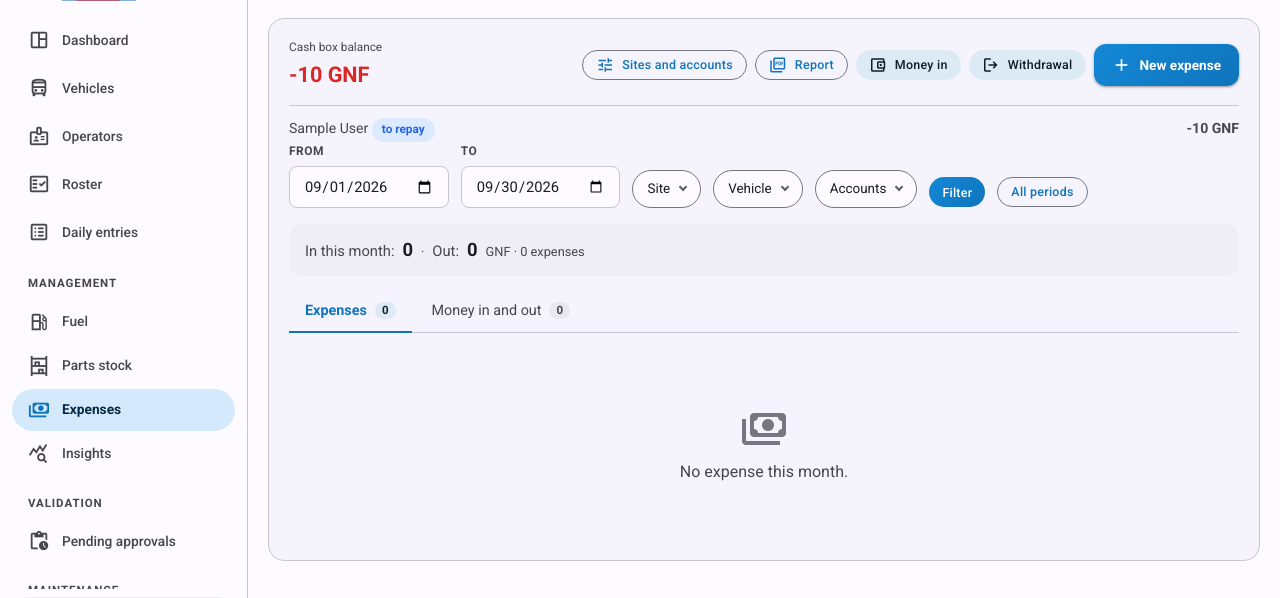
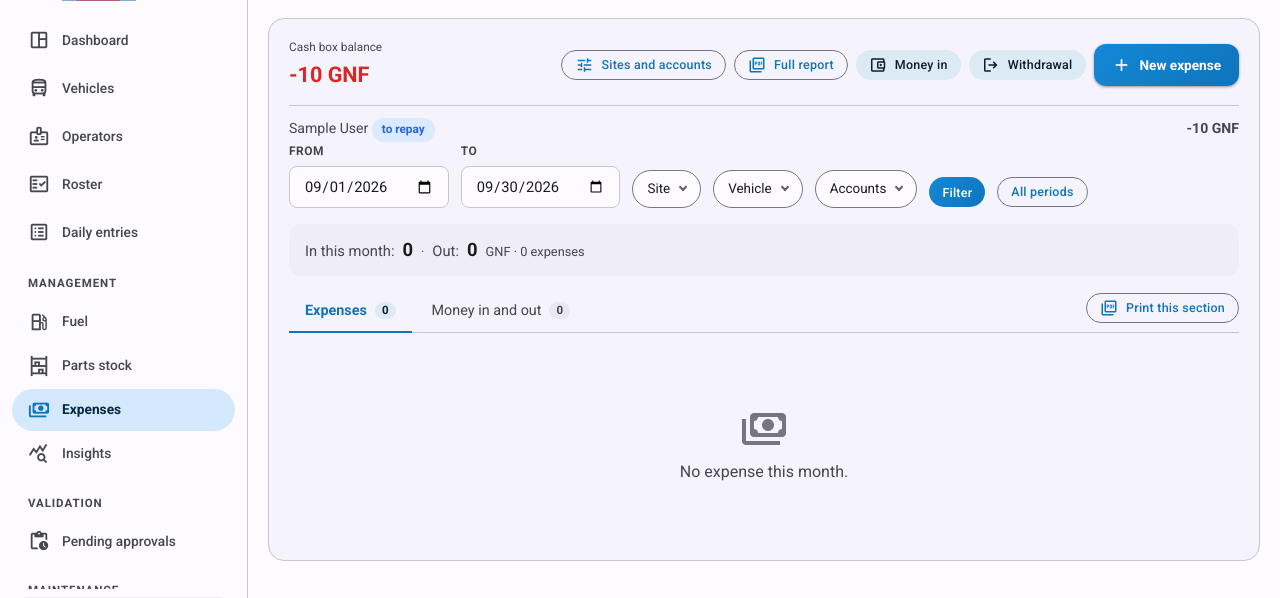
Before and after one commit to DialloOumar/zone_web, a Flask app: page /expenses in a window 1280 px wide. Shown: the part 58-656 px from the top of the page. Run offline with Flask 3, Linux system fonts and the light colour scheme; a user stored in the database is signed in; tables that the repository leaves empty hold one stand-in row (values such as "Sample post"); some libraries are stand-ins or nearby versions.

Commit message:
Print one section on its own, not only the whole book
The tabs split the book on screen but the report still came out whole, so
handing someone just the costs meant handing them the movements too.

The button in the header is now "Full report" and says what it does. The tab
bar carries a second one that prints the tab that is open, on the same period
and filters.

A section document is not the full one with a table removed: it is titled by
its section, the summary drops the boxes that would read zero, and the opening
and closing balances go -- half a book cannot carry them honestly, they depend
on both halves. The account balances leave the costs-only document too, being
about where money came from rather than what it bought.

The header button also stops carrying the tab in its link, which had been
riding along since the tabs landed and could be read as a section.

Co-Authored-By: Claude Opus 5 <noreply@anthropic.com>

```diff
--- a/blueprints/expenses.py
+++ b/blueprints/expenses.py
@@ -388,10 +388,12 @@ def index():
     kept = request.args.to_dict(flat=False)
     kept.pop("tab", None)
     tab_urls = {name: url_for("expenses.index", tab=name, **kept) for name in TABS}
+    # What a report link carries: the filters, never the tab or an earlier part.
+    report_args = {k: v for k, v in kept.items() if k != "part"}
 
     return render_template(
         "expenses.html", expenses=expenses, movements=movements,
-        tab=tab, tab_urls=tab_urls,
+        tab=tab, tab_urls=tab_urls, report_args=report_args,
         total=sum(e.amount for e in expenses),
         deposited=sum(m.amount for m in movements if m.kind == "depot"),
         withdrawn=sum(m.amount for m in movements if m.kind == "retrait"),
@@ -489,7 +491,7 @@ def delete(xid):
 REPORT_LIMIT = 1000   # rows in one document; flagged on the page when reached
 
 
-def _caisse_report(start, end, site_ids, vehicle_ids, account_ids):
+def _caisse_report(start, end, site_ids, vehicle_ids, account_ids, part=None):
     """The cash book for a window: what the box held when it opened, every
     movement in date order with the balance after each, and what is left.
 
@@ -520,7 +522,7 @@ def _caisse_report(start, end, site_ids, vehicle_ids, account_ids):
     # site or a machine the document is a list of costs, not a cash book, so it
     # starts from zero instead of quoting a figure that answers another question.
     opening = 0
-    if start and not filtered:
+    if start and not filtered and not part:
         paid = db.session.query(db.func.coalesce(db.func.sum(CashMovement.amount), 0))
         opening = ((paid.filter(CashMovement.kind == "depot",
                                 CashMovement.date < start).scalar() or 0)
@@ -559,6 +561,11 @@ def _caisse_report(start, end, site_ids, vehicle_ids, account_ids):
               "reference": x.payment_reference,
               "method": x.payment_method, "amount": x.amount}
              for x in cq.all()]
+    # One section on its own, when that is what was asked for.
+    if part == "depenses":
+        moves = []
+    elif part == "mouvements":
+        costs = []
     moves.sort(key=lambda r: r["date"])
     costs.sort(key=lambda r: r["date"])
     truncated = len(moves) + len(costs) > REPORT_LIMIT
@@ -569,6 +576,7 @@ def _caisse_report(start, end, site_ids, vehicle_ids, account_ids):
     total_spent = sum(r["amount"] for r in costs)
     return dict(
         moves=moves, costs=costs, opening=opening, filtered=filtered,
+        part=part,
         total_in=total_in, total_spent=total_spent,
         total_withdrawn=total_withdrawn,
         closing=opening + total_in - total_withdrawn - total_spent,
@@ -586,6 +594,12 @@ def export_print():
     t = get_t()
     start, end, date_from, date_to = _period_bounds()
     site_ids, vehicle_ids, account_ids = _ids("site"), _ids("vehicle"), _ids("account")
+    # Either half of the book can be printed on its own; anything else is both.
+    part = request.args.get("part")
+    if part not in TABS:
+        part = None
+    section_title = t["caisse.tab_expenses"] if part == "depenses" else (
+        t["caisse.tab_movements"] if part == "mouvements" else None)
 
     parts = []
     if start or end:
@@ -603,9 +617,9 @@ def export_print():
     return render_template(
         "caisse_print.html",
         back_url=url_for("expenses.index", **request.args.to_dict(flat=False)),
-        subtitle=subtitle,
+        subtitle=subtitle, section_title=section_title,
         generated=datetime.utcnow().strftime("%Y-%m-%d %H:%M"),
-        **_caisse_report(start, end, site_ids, vehicle_ids, account_ids))
+        **_caisse_report(start, end, site_ids, vehicle_ids, account_ids, part))
 
 
 # ── The two short lists the cashier keeps ────────────────────────────────────
--- a/help_content.py
+++ b/help_content.py
@@ -238,7 +238,8 @@ HELP_SECTIONS = [
                 "Le solde des comptes est affiché en haut : ce que la caisse doit encore à chacun, c'est-à-dire ce qu'il a avancé moins ce qui lui a été rendu. Un gérant remboursé retombe à zéro.",
                 "La liste est en deux onglets : « Dépenses » d'un côté, « Entrées et retraits » de l'autre. Le nombre sur chaque onglet dit ce qu'il contient. Un retrait n'est pas une dépense, c'est pourquoi les deux ne se mélangent pas.",
             "Chaque filtre est un menu déroulant : ouvrez-le et cochez plusieurs sites ou plusieurs véhicules à la fois.",
-                "« Rapport » suit les filtres affichés. Sans filtre c'est le cahier de caisse complet, avec solde d'ouverture et de clôture ; restreint à un site, c'est la liste des dépenses de ce site.",
+                "« Rapport global » suit les filtres affichés et imprime les deux tableaux : les dépenses et les entrées/retraits, avec solde d'ouverture et de clôture. Restreint à un site, c'est la liste des dépenses de ce site.",
+            "« Imprimer cette section » n'imprime que l'onglet ouvert — les dépenses seules, ou les entrées et retraits seuls. Les filtres et la période sont les mêmes que ceux affichés.",
                 "Pour toutes les dépenses d'une machine, cochez-la dans le filtre Véhicule — ou ouvrez sa fiche, qui les montre à côté de son entretien et de ses pièces.",
                 "Le carburant, l'entretien et les achats de pièces ne sont pas payés par cette caisse et n'apparaissent pas ici.",
                 "Le paiement se fait en espèces ou en mobile money.",
@@ -248,7 +249,8 @@ HELP_SECTIONS = [
                 "The account balances are at the top: what the box still owes each one — what it advanced, less what has been given back. A repaid agent falls back to zero.",
                 "The list is in two tabs: \"Expenses\" on one side, \"Money in and out\" on the other. The count on each tab says what is in it. A withdrawal is not a cost, which is why the two are never mixed.",
             "Each filter is a dropdown: open it and tick several sites or several vehicles at a time.",
-                "\"Report\" follows the filters on screen. With none it is the full cash book, opening and closing balance included; narrowed to a site it is that site's list of costs.",
+                "\"Full report\" follows the filters on screen and prints both tables: the costs and the money in and out, opening and closing balance included. Narrowed to a site it is that site's list of costs.",
+            "\"Print this section\" prints only the open tab -- the costs alone, or the money in and out alone. The filters and the period are the ones on screen.",
                 "For every cost of one machine, tick it under the Vehicle filter — or open its sheet, which shows them beside its services and parts.",
                 "Fuel, maintenance and parts purchases are not paid out of this box and do not appear here.",
                 "Payment is cash or mobile money.",
--- a/languages.py
+++ b/languages.py
@@ -475,6 +475,8 @@ TRANSLATIONS = {
         "expense.detail":         "Détail",
         "expense.qty_col":        "Qté",
         "caisse.type_col":        "Type",
+        "caisse.report_all":      "Rapport global",
+        "caisse.report_section":  "Imprimer cette section",
         "caisse.tables_note":     "Les dépenses et les mouvements sont présentés séparément ; le récapitulatif ci-dessus les rassemble.",
         "expense.parts":          "pièces",
         "expense.date":           "Date",
@@ -1586,6 +1588,8 @@ TRANSLATIONS = {
         "expense.detail":         "Detail",
         "expense.qty_col":        "Qty",
         "caisse.type_col":        "Type",
+        "caisse.report_all":      "Full report",
+        "caisse.report_section":  "Print this section",
         "caisse.tables_note":     "Costs and movements are listed apart; the summary above brings them together.",
         "expense.parts":          "parts",
         "expense.date":           "Date",
--- a/static/css/style.css
+++ b/static/css/style.css
@@ -651,9 +651,14 @@ a:hover { text-decoration: underline; }
 }
 .tab--on .tab__count { background: var(--md-secondary-container); color: var(--md-on-secondary-container); }
 
+/* The section's own print button sits at the far end of the tab bar, where it
+   reads as belonging to the tab that is open. */
+.tabs__action { margin-left: auto; align-self: center; margin-bottom: 6px; }
+
 @media (max-width: 720px) {
     .tabs { overflow-x: auto; }
     .tab { padding: 10px 12px; font-size: 0.85rem; }
+    .tabs__action { flex-shrink: 0; }
 }
 
 /* What is left in the cash box, read first on the Dépenses page. */
--- a/templates/expenses.html
+++ b/templates/expenses.html
@@ -49,9 +49,9 @@
             </a>
             {% endif %}
             {% if has_perm('report.export_pdf') %}
-            <a href="{{ url_for('expenses.export_print', **request.args.to_dict(flat=False)) }}"
+            <a href="{{ url_for('expenses.export_print', **report_args) }}"
                class="btn btn--sm btn--outlined" target="_blank" rel="noopener">
-                <span class="material-symbols-outlined">picture_as_pdf</span> {{ t['caisse.report'] }}
+                <span class="material-symbols-outlined">picture_as_pdf</span> {{ t['caisse.report_all'] }}
             </a>
             {% endif %}
             {% if has_perm('expense.create') %}
@@ -120,6 +120,12 @@
            class="tab {% if tab == 'mouvements' %}tab--on{% endif %}">
             {{ t['caisse.tab_movements'] }}<span class="tab__count">{{ movements|length }}</span>
         </a>
+        {% if has_perm('report.export_pdf') %}
+        <a href="{{ url_for('expenses.export_print', part=tab, **report_args) }}"
+           class="btn btn--sm btn--outlined tabs__action" target="_blank" rel="noopener">
+            <span class="material-symbols-outlined">picture_as_pdf</span> {{ t['caisse.report_section'] }}
+        </a>
+        {% endif %}
     </nav>
 
     {% if tab == 'mouvements' %}
```
Also changed, not shown: templates/caisse_print.html (+14 -8 lines).
